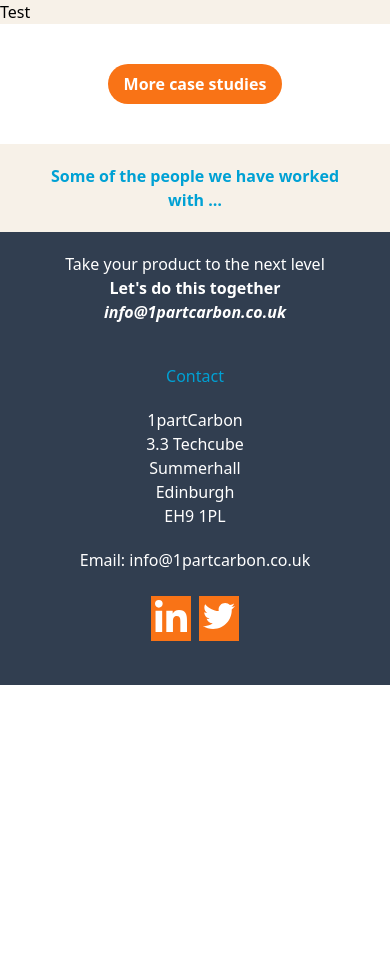
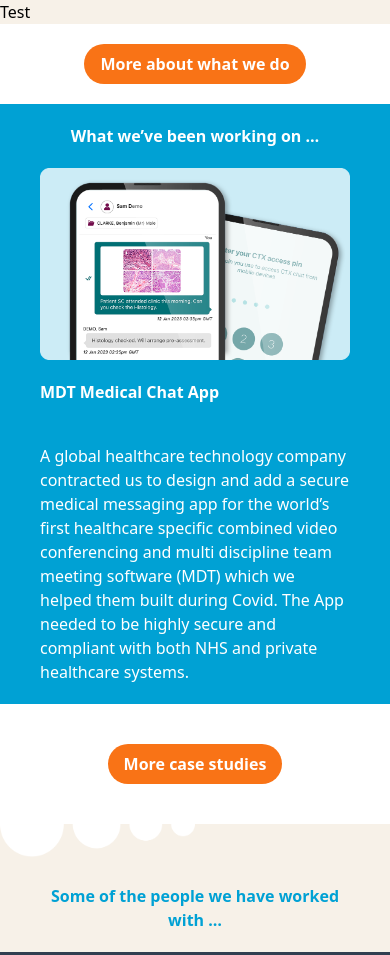
Before and after one commit to 1partcarbon/1partcarbon.github.io, a plain HTML site: page public/index.html in a window 390 px wide. Shown: the top 955 px of the page. Before the commit the page ends 844 px from the top, so only its background shows below. Drawn offline with Linux system fonts and the light colour scheme.

Commit message:
Converting wp site using tailwindcss
Concentrating on mobile width first.

```diff
--- a/public/index.html
+++ b/public/index.html
@@ -13,11 +13,35 @@
         Test
       </div>
 
+      <section id="how-we-can-help" class="bg-white text-black-400 px-10">
 
-        <section class="p-10 bg-white text-center">
-          <button class="bg-orange-500 hover:bg-orange-700 text-white font-bold py-2 px-4 rounded-full">More case studies</a>
-        </section>
+        <div class="text-center py-5">
+          <button class="bg-orange-500 hover:bg-orange-700 text-white font-bold py-2 px-4 rounded-full">More about what we do</a>
+        </div>
+      </section>
 
+      <div class="bg-bubbles-up bg-local bg-left-top bg-no-repeat bg-contain bg-light"></div>
+
+      <section id="what-we-are-working-on" class="bg-onepcblue text-white px-10">
+        <h1 class="text-center font-bold py-5">What we’ve been working on …</h1>
+
+        <img src="img/casestudyimg-MDT3.png" alt="MDT Medical Chat App screenshot" />
+
+        <h2 class="font-bold py-5">MDT Medical Chat App</h2>
+        <p class="py-5">
+          A global healthcare technology company contracted us to design and
+          add a secure medical messaging app for the world’s first healthcare
+          specific combined video conferencing and multi discipline team meeting
+          software (MDT) which we helped them built during Covid.  The App needed
+          to be highly secure and compliant with both NHS and private healthcare systems.
+        </p>
+      </section>
+
+      <section class="p-10 bg-white text-center">
+        <button class="bg-orange-500 hover:bg-orange-700 text-white font-bold py-2 px-4 rounded-full">More case studies</a>
+      </section>
+
+      <div class="bg-bubbles-down bg-local bg-left-top bg-no-repeat bg-contain bg-light pb-10"></div>
 
       <section id="worked-with" class="bg-light">
           <p class="text-center text-onepcblue font-bold px-10 py-5">Some of the people we have worked with …</p>
--- a/tailwind.config.js
+++ b/tailwind.config.js
@@ -3,6 +3,10 @@ module.exports = {
   content: ["./public/**/*.{html,js}"],
   theme: {
     extend: {
+      backgroundImage: {
+        "bubbles-down": "url('img/wh-circles-down2@2x.png')",
+        "bubbles-up": "url('img/wh-circles-up2@2x.png')",
+      },
       backgroundColor: {
         light: "#f7f1e8",
         onepcblue: "#00a1d4",
```
Also changed, not shown: public/img/casestudyimg-BMD2-300x186.png (added), public/img/casestudyimg-BMD2-768x476.png (added), public/img/casestudyimg-BMD2.png (added), public/img/casestudyimg-MDT3-300x186.png (added), public/img/casestudyimg-MDT3-768x476.png (added), public/img/casestudyimg-MDT3.png (added), public/img/casestudyimg-Tesco2-300x186.png (added), public/img/casestudyimg-Tesco2-768x476.png (added), public/img/casestudyimg-Tesco2.png (added), public/img/casestudyimg-Trakz2-300x186.png (added), public/img/casestudyimg-Trakz2-768x476.png (added), public/img/casestudyimg-Trakz2.png (added), public/img/casestudyimg-Xi2-300x186.png (added), public/img/casestudyimg-Xi2-768x476.png (added), 4 more files.
